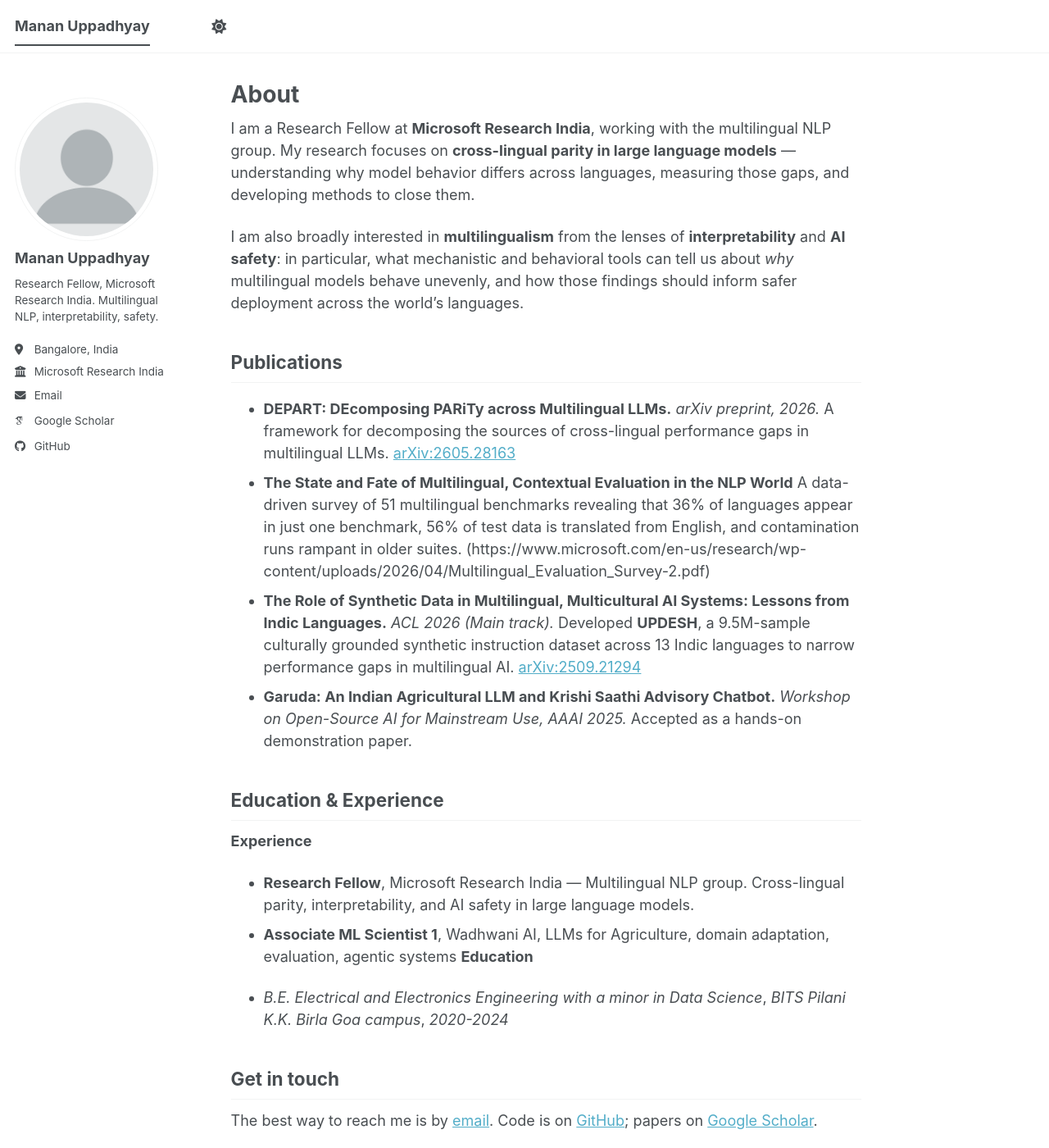
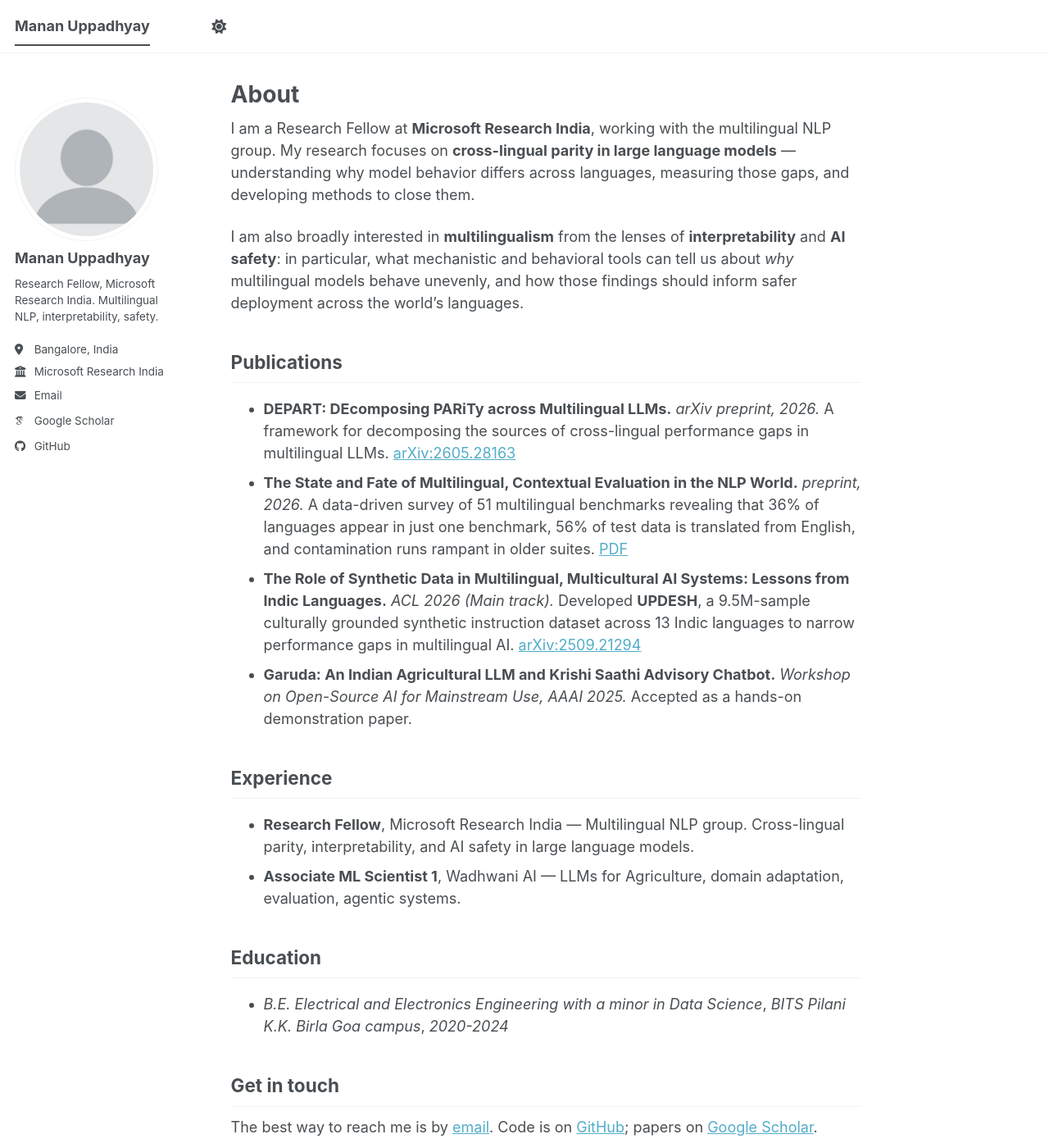
Before and after one commit to mananuppadhyay/mananuppadhyay.github.io, a Jekyll site: the page built from _pages/about.md, in a window 1280 px wide and 1400 px high. Shown: the whole window at 82% size. Built offline with Jekyll 4.4.1, drawn with Linux system fonts in a browser that asks for light colours; some web fonts are replaced; a script bundle is joined from its source files by our own code; library files that are not in the unit come from our copies.

Commit message:
updated about

```diff
--- a/_pages/about.md
+++ b/_pages/about.md
@@ -14,17 +14,16 @@ I am also broadly interested in **multilingualism** from the lenses of **interpr
 ## Publications
 
 - **DEPART: DEcomposing PARiTy across Multilingual LLMs.** *arXiv preprint, 2026.* A framework for decomposing the sources of cross-lingual performance gaps in multilingual LLMs. [arXiv:2605.28163](https://arxiv.org/abs/2605.28163)
-- **The State and Fate of Multilingual, Contextual Evaluation in the NLP World** A data-driven survey of 51 multilingual benchmarks revealing that 36% of languages appear in just one benchmark, 56% of test data is translated from English, and contamination runs rampant in older suites. (https://www.microsoft.com/en-us/research/wp-content/uploads/2026/04/Multilingual_Evaluation_Survey-2.pdf)
+- **The State and Fate of Multilingual, Contextual Evaluation in the NLP World.** *preprint, 2026.* A data-driven survey of 51 multilingual benchmarks revealing that 36% of languages appear in just one benchmark, 56% of test data is translated from English, and contamination runs rampant in older suites. [PDF](https://www.microsoft.com/en-us/research/wp-content/uploads/2026/04/Multilingual_Evaluation_Survey-2.pdf)
 - **The Role of Synthetic Data in Multilingual, Multicultural AI Systems: Lessons from Indic Languages.** *ACL 2026 (Main track).* Developed **UPDESH**, a 9.5M-sample culturally grounded synthetic instruction dataset across 13 Indic languages to narrow performance gaps in multilingual AI. [arXiv:2509.21294](https://arxiv.org/abs/2509.21294)
 - **Garuda: An Indian Agricultural LLM and Krishi Saathi Advisory Chatbot.** *Workshop on Open-Source AI for Mainstream Use, AAAI 2025.* Accepted as a hands-on demonstration paper.
 
-## Education & Experience
-
-**Experience**
+## Experience
 
 - **Research Fellow**, Microsoft Research India — Multilingual NLP group. Cross-lingual parity, interpretability, and AI safety in large language models.
-- **Associate ML Scientist 1**, Wadhwani AI, LLMs for Agriculture, domain adaptation, evaluation, agentic systems
-**Education**
+- **Associate ML Scientist 1**, Wadhwani AI — LLMs for Agriculture, domain adaptation, evaluation, agentic systems.
+
+## Education
 
 - *B.E. Electrical and Electronics Engineering with a minor in Data Science*, *BITS Pilani K.K. Birla Goa campus*, *2020-2024*
 
```
